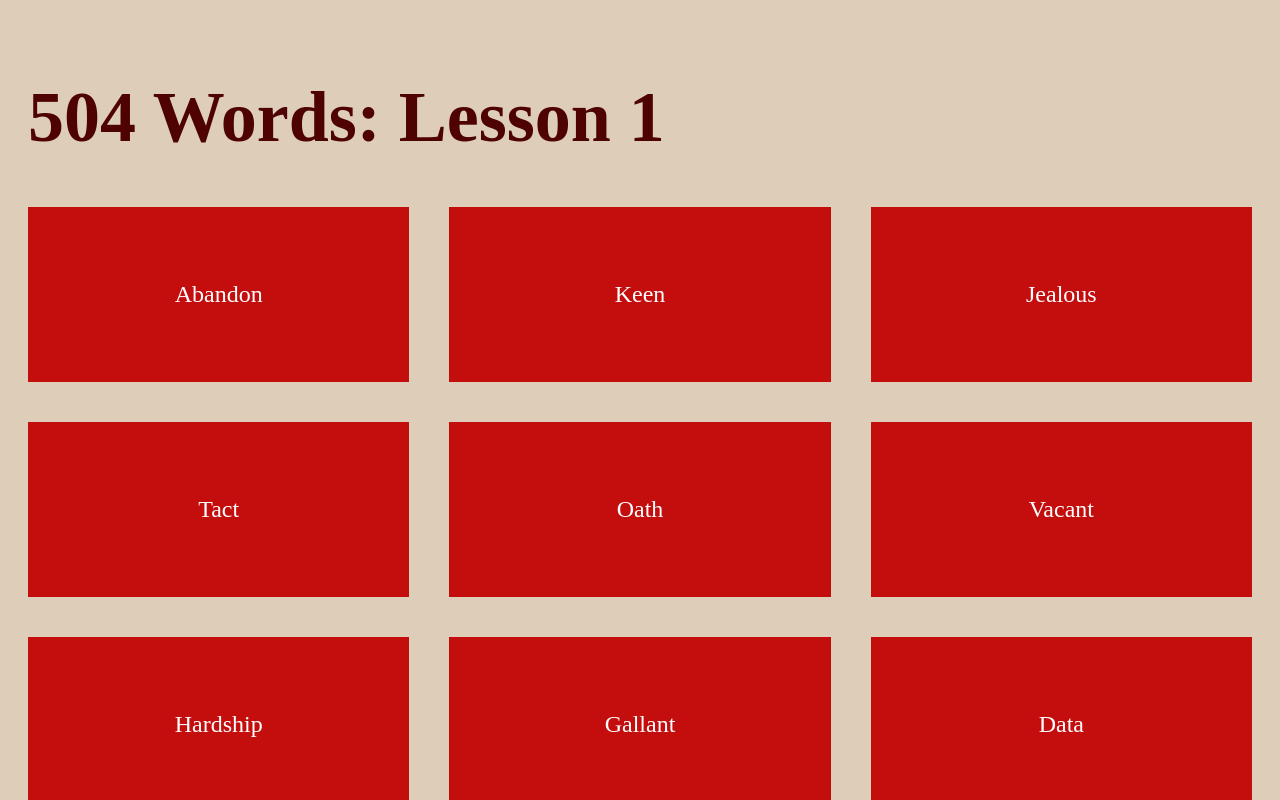
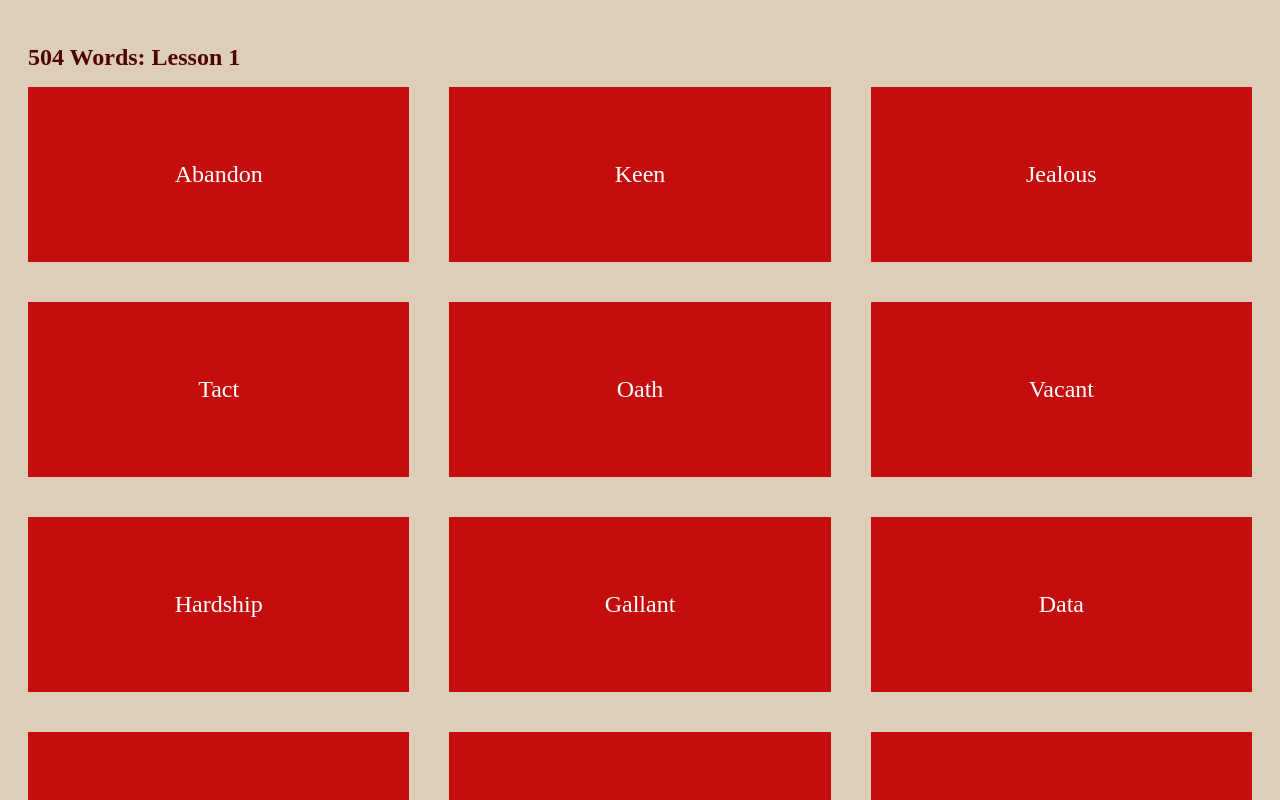
Before and after one commit to hestiaahmadi/Flash-card-504-Words, a React (Create React App) app: page / in a window 1280 px wide. Shown: the top 800 px of the page. Built offline with nearby package versions, Linux system fonts and the light colour scheme.

Commit message:
Update style.css

```diff
--- a/src/style.css
+++ b/src/style.css
@@ -18,7 +18,7 @@ body {
 h1 {
   color: #4e0202ff;
   font-family: sens-serif;
-  font-size: 4.5rem;
+  font-size: 1.5rem;
 }
 
 .flashcards {
```
